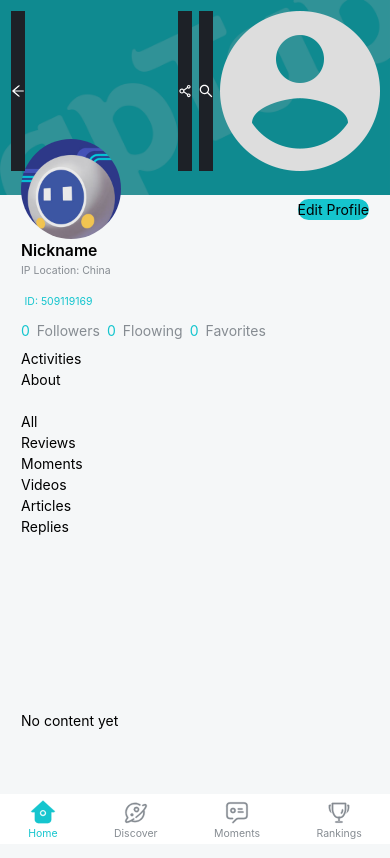
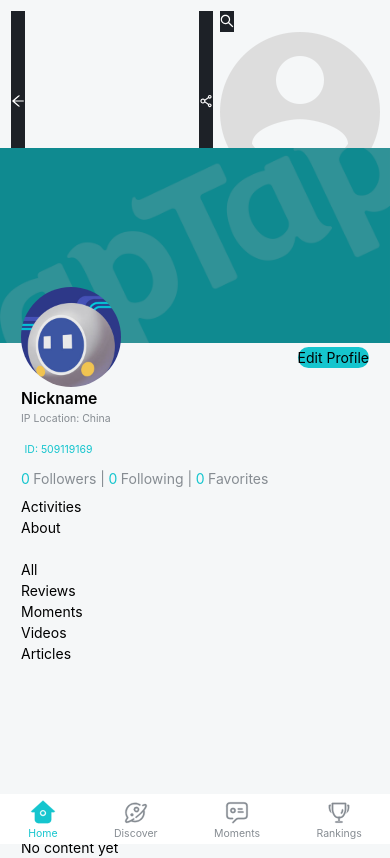
Before and after one commit to nomentech/taptap-clone, a Next.js app: page /user in a window 390 px wide. Built offline with nearby package versions, Linux system fonts and the light colour scheme.

Commit message:
add responsive layout to user page

```diff
--- /dev/null
+++ b/components/searchbar.tsx
@@ -0,0 +1,11 @@
+import { Input } from 'antd'
+import { SearchOutlined } from '@ant-design/icons'
+
+export default function Searchbar() {
+  return (
+    <Input placeholder='香肠游戏' bordered={false} prefix={<SearchOutlined />} size='large'
+      style={{ backgroundColor: 'white' }}
+      className='rounded-full my-2 mr-2'
+    />
+  )
+}
--- a/pages/index.tsx
+++ b/pages/index.tsx
@@ -1,11 +1,11 @@
 import type { ReactElement } from 'react'
 import Link from 'next/link'
-import { Input, Tabs } from 'antd'
-import { SearchOutlined } from '@ant-design/icons'
+import { Tabs } from 'antd'
 import type { NextPageWithLayout } from './_app'
 import Layout from '../components/layout'
 import Content from '../components/content'
 import Avatar from '../components/avatar'
+import Searchbar from '../components/searchbar'
 
 const Home: NextPageWithLayout = () => {
   const items = [
@@ -25,10 +25,7 @@ const Home: NextPageWithLayout = () => {
     <div className='flex flex-col items-center mx-4 lg:-mt-16'>
       <div className='max-w-[600px]'>
         <div className='flex justify-start items-center'>
-          <Input placeholder='香肠游戏' bordered={false} prefix={<SearchOutlined />} size='large'
-            style={{ backgroundColor: 'white' }}
-            className='rounded-full my-2 mr-2'
-          />
+          <Searchbar />
           <Link href='/login'>
             <div className='flex-shrink-0 lg:hidden'>
               <Avatar size='large' />
--- a/pages/user.tsx
+++ b/pages/user.tsx
@@ -4,6 +4,7 @@ import { ArrowLeftOutlined, ShareAltOutlined, SearchOutlined } from '@ant-design
 import type { NextPageWithLayout } from './_app'
 import Layout from '../components/layout'
 import Avatar from '../components/avatar'
+import Searchbar from '../components/searchbar'
 
 const User: NextPageWithLayout = () => {
   const subitems = [
@@ -31,11 +32,6 @@ const User: NextPageWithLayout = () => {
       label: 'Articles',
       key: '5',
       children: <Empty description='No content yet' />
-    },
-    {
-      label: 'Replies',
-      key: '6',
-      children: <Empty description='No content yet' />
     }
   ]
 
@@ -58,18 +54,24 @@ const User: NextPageWithLayout = () => {
   )
 
   return (
-    <div>
-      <div className='fixed top-0 left-0 w-full z-10'>
+    <div className='flex flex-col items-center lg:-mt-16 lg:mx-4'>
+      <div className='max-w-[600px]'>
+        <div className='hidden lg:block'>
+          <Searchbar />
+        </div>
         <div className='flex justify-between p-3'>
           <Icon icon={<ArrowLeftOutlined />} />
           <div className='flex'>
             <Icon icon={<ShareAltOutlined />} />
+            <div className='lg:hidden'>
               <Icon icon={<SearchOutlined />} />
               <Avatar />
             </div>
           </div>
         </div>
+        <div className='-mt-[54px]'>
           <Image src='default_bg.05387bbb.png' preview={false} alt='' />
+        </div>
         <div className='bg-primary-color mt-1 mr-6 rounded-full float-right'>
           <Button type='primary' shape='round'>Edit Profile</Button>
         </div>
@@ -80,14 +82,15 @@ const User: NextPageWithLayout = () => {
           <div className='text-[#868c92] text-xs'>IP Location: China</div>
           <Button type='primary' className='text-primary-color mt-4 text-xs p-1 rounded-md' size='small'>ID: 509119169</Button>
           <div className='my-2'>
-          <span className='text-primary-color mr-2'>0</span>
-          <span className='text-[#868c92] mr-2'>Followers</span>
-          <span className='text-primary-color mr-2'>0</span>
-          <span className='text-[#868c92] mr-2'>Floowing</span>
-          <span className='text-primary-color mr-2'>0</span>
-          <span className='text-[#868c92] mr-2'>Favorites</span>
+            <span className='text-primary-color mr-1'>0</span>
+            <span className='text-[#868c92] mr-1'>Followers |</span>
+            <span className='text-primary-color mr-1'>0</span>
+            <span className='text-[#868c92] mr-1'>Following |</span>
+            <span className='text-primary-color mr-1'>0</span>
+            <span className='text-[#868c92] mr-1'>Favorites</span>
           </div>
           <Tabs defaultActiveKey='1' size='large' items={items} />
+        </div>
       </div>
     </div>
   )
--- a/styles/globals.css
+++ b/styles/globals.css
@@ -30,6 +30,10 @@ body {
   padding: 8px !important;
 }
 
+.ant-image {
+  position: static !important;
+}
+
 /* Hide scrollbar for Chrome, Safari and Opera */
 .no-scrollbar::-webkit-scrollbar {
   display: none;
```
Lines whose indentation alone changed are shown as unchanged.
